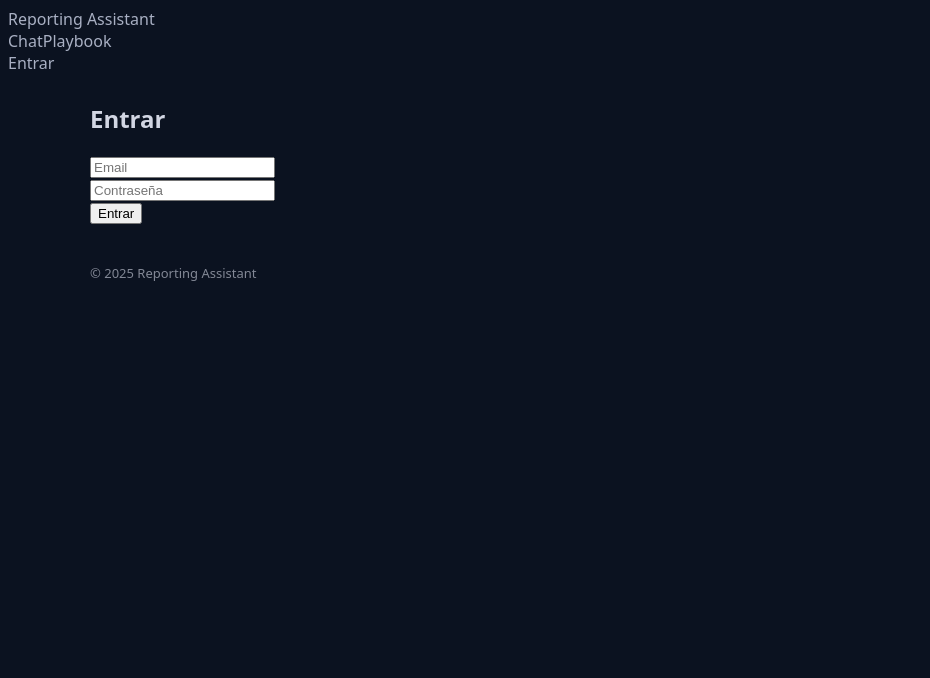
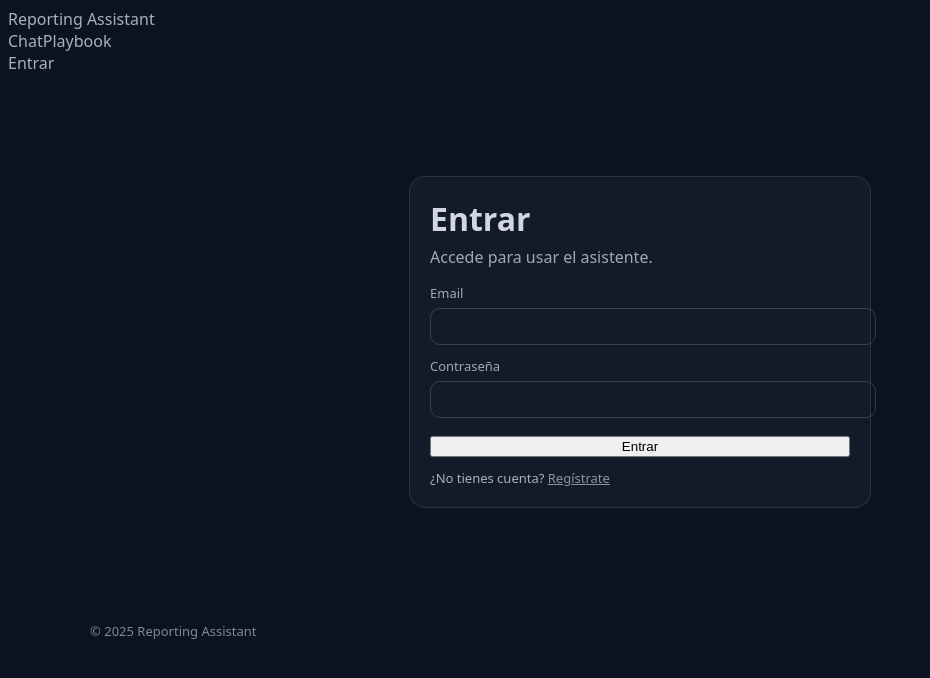
Before and after one commit to dsala1/reporting-assistant-starter, a Next.js app: page /login in a window 1280 px wide. Shown: the top 678 px of the page, without its empty margins (0-930 px from the left). Built offline with nearby package versions, Linux system fonts and the light colour scheme; no server answers.

Commit message:
Update page.js

```diff
--- a/app/login/page.js
+++ b/app/login/page.js
@@ -1,22 +1,76 @@
 'use client';
-export const dynamic = 'force-dynamic';
 
-import { useEffect, useState } from 'react';
-import { useRouter } from 'next/navigation';
-import { supabase } from '../lib/supabaseClient';
-import { LoginForm } from '../components/AuthForm';
+import { useState } from 'react';
+import Link from 'next/link';
+import { useSearchParams, useRouter } from 'next/navigation';
+import { createClient } from '@supabase/supabase-js';
+
+const supabase = createClient(
+  process.env.NEXT_PUBLIC_SUPABASE_URL,
+  process.env.NEXT_PUBLIC_SUPABASE_ANON_KEY
+);
 
 export default function LoginPage() {
+  const sp = useSearchParams();
   const router = useRouter();
-  const [checking, setChecking] = useState(true);
+  const next = sp.get('next') || '/chat';
 
-  useEffect(() => {
-    supabase.auth.getUser().then(({ data }) => {
-      if (data?.user) router.push('/workspaces');
-      else setChecking(false);
+  const [email, setEmail] = useState('');
+  const [pw, setPw] = useState('');
+  const [err, setErr] = useState('');
+  const [loading, setLoading] = useState(false);
+
+  async function onSubmit(e) {
+    e.preventDefault();
+    setErr('');
+    setLoading(true);
+    const { data, error } = await supabase.auth.signInWithPassword({
+      email, password: pw,
     });
-  }, [router]);
+    setLoading(false);
+    if (error) return setErr(error.message);
+    if (data?.session) router.replace(next);
+  }
 
-  if (checking) return <div>...</div>;
-  return <LoginForm />;
+  return (
+    <div style={{display:'grid',placeItems:'center',minHeight:'60vh'}}>
+      <form onSubmit={onSubmit} style={{
+        width:'100%', maxWidth: 420, padding: 20, borderRadius: 16,
+        border: '1px solid rgba(255,255,255,0.10)',
+        background: 'rgba(255,255,255,0.04)'
+      }}>
+        <h1 style={{margin:'0 0 6px'}}>Entrar</h1>
+        <p style={{opacity:.75, margin:'0 0 16px'}}>Accede para usar el asistente.</p>
+
+        <label style={{display:'block', fontSize:13, opacity:.75, marginBottom:6}}>Email</label>
+        <input
+          type="email" value={email} onChange={e=>setEmail(e.target.value)}
+          required
+          style={{width:'100%', padding:'10px 12px', borderRadius:10,
+                  border:'1px solid rgba(255,255,255,0.16)', background:'transparent',
+                  color:'inherit', marginBottom:12}}
+        />
+
+        <label style={{display:'block', fontSize:13, opacity:.75, marginBottom:6}}>Contraseña</label>
+        <input
+          type="password" value={pw} onChange={e=>setPw(e.target.value)}
+          required
+          style={{width:'100%', padding:'10px 12px', borderRadius:10,
+                  border:'1px solid rgba(255,255,255,0.16)', background:'transparent',
+                  color:'inherit', marginBottom:16}}
+        />
+
+        {err && <div style={{color:'#ef4444', fontSize:13, marginBottom:10}}>{err}</div>}
+
+        <button disabled={loading} className="ra-btn" style={{width:'100%'}}>
+          {loading ? 'Entrando…' : 'Entrar'}
+        </button>
+
+        <div style={{marginTop:12, fontSize:13, opacity:.8}}>
+          ¿No tienes cuenta?{' '}
+          <Link href="/signup" style={{textDecoration:'underline'}}>Regístrate</Link>
+        </div>
+      </form>
+    </div>
+  );
 }
```
